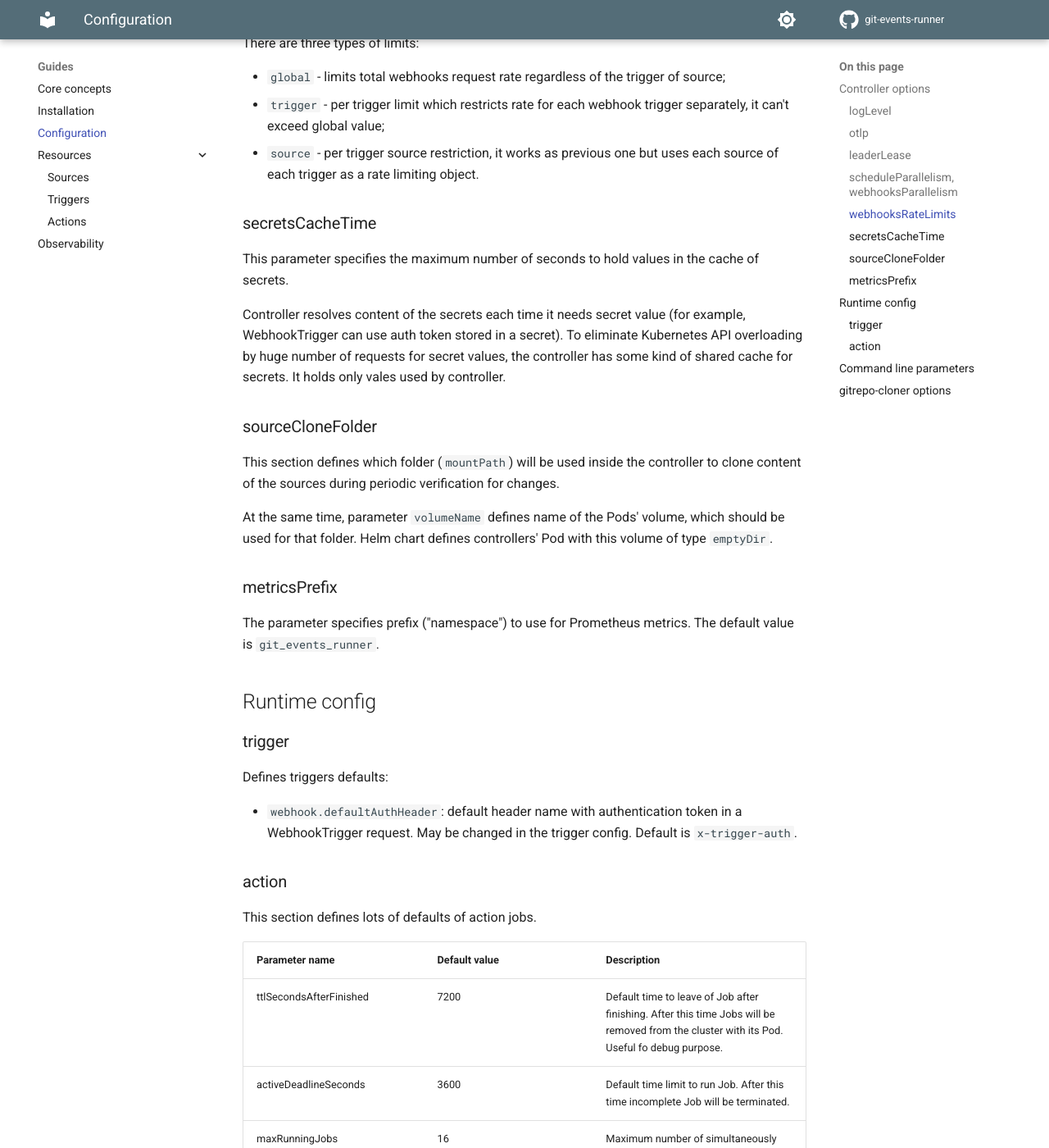
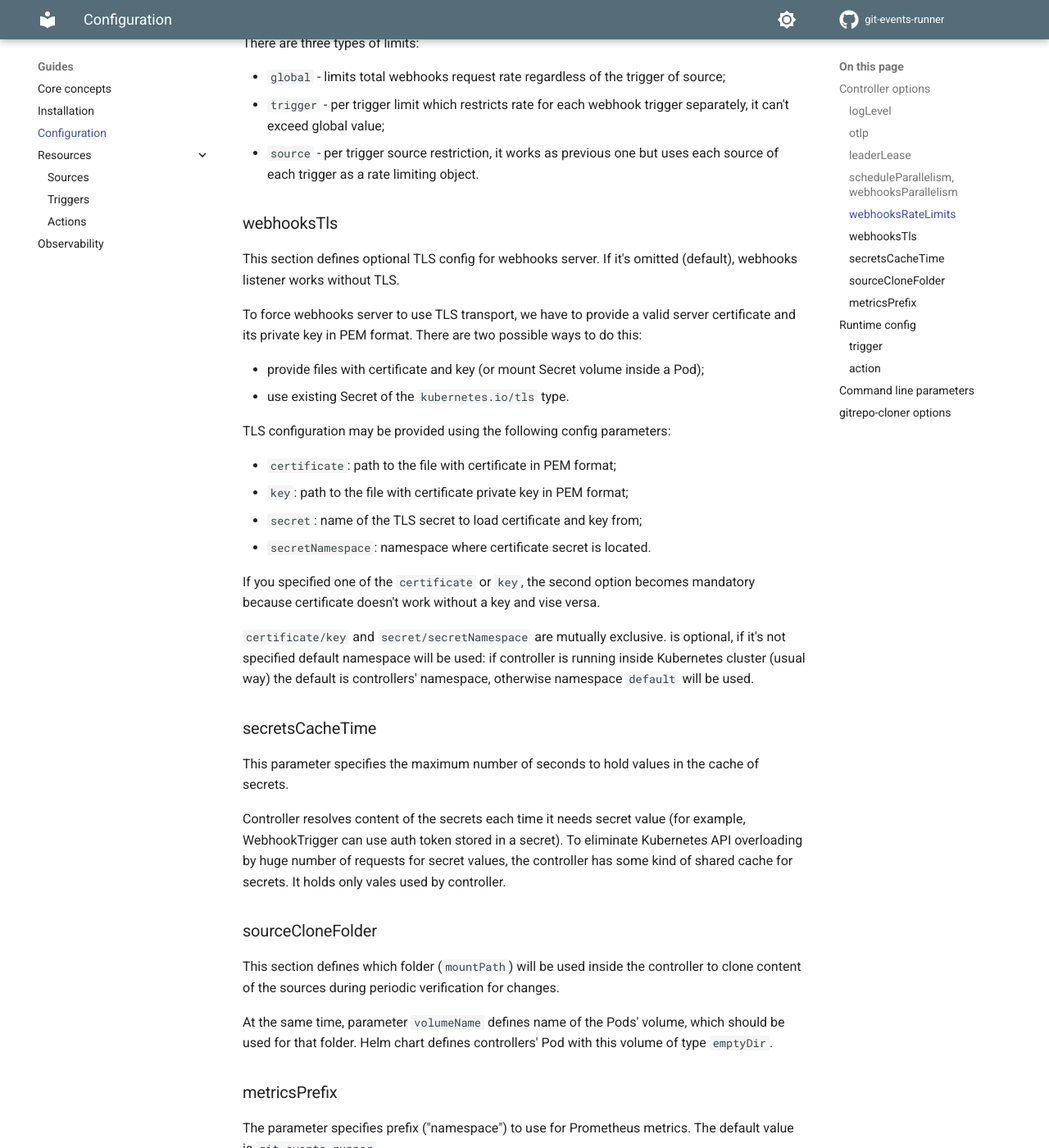
Before and after one commit to alex-karpenko/git-events-runner, an MkDocs documentation site: the page built from docs/guides/config.md, in a window 1280 px wide and 1400 px high, scrolled down 1691 px. Shown: the whole window at 82% size. Built offline with MkDocs 1.6.1 and Material for MkDocs 9.7.7, drawn with Linux system fonts in a browser that asks for light colours; comment, search, counter and statistics services are not loaded; the version menu is left out; some of the changed text lies outside the part shown.

Commit message:
Add piece of documentation about hooks TLS config

````diff
--- a/docs/guides/config.md
+++ b/docs/guides/config.md
@@ -68,6 +68,32 @@ There are three types of limits:
   value;
 * `source` - per trigger source restriction, it works as previous one but uses each source of each trigger as a rate
   limiting object.
+
+### webhooksTls
+
+This section defines optional TLS config for webhooks server.
+If it's omitted (default), webhooks listener works without TLS.
+
+To force webhooks server to use TLS transport, we have to provide a valid server certificate and its private key in PEM
+format.
+There are two possible ways to do this:
+
+- provide files with certificate and key (or mount Secret volume inside a Pod);
+- use existing Secret of the `kubernetes.io/tls` type.
+
+TLS configuration may be provided using the following config parameters:
+
+- `certificate`: path to the file with certificate in PEM format;
+- `key`: path to the file with certificate private key in PEM format;
+- `secret`: name of the TLS secret to load certificate and key from;
+- `secretNamespace`: namespace where certificate secret is located.
+
+If you specified one of the `certificate` or `key`, the second option becomes mandatory because certificate doesn't work
+without a key and vise versa.
+
+`certificate/key` and `secret/secretNamespace` are mutually exclusive.
+is optional, if it's not specified default namespace will be used: if controller is running inside Kubernetes cluster
+(usual way) the default is controllers' namespace, otherwise namespace `default` will be used.
 
 ### secretsCacheTime
 
@@ -189,6 +215,14 @@ Options:
           Requests rate limit (burst limit/seconds) per webhook trigger
       --hooks-rrl-source <HOOKS_RRL_SOURCE>
           Requests rate limit (burst limit/seconds) per webhook source
+      --tls-cert <TLS_CERT>
+          Path to TLS certificate file
+      --tls-key <TLS_KEY>
+          Path to TLS key file
+      --tls-secret-name <TLS_SECRET_NAME>
+          Secret name with TLS certificate and key
+      --tls-secret-namespace <TLS_SECRET_NAMESPACE>
+          Namespace of the  TLS secret
   -h, --help
           Print help
 ```
````
